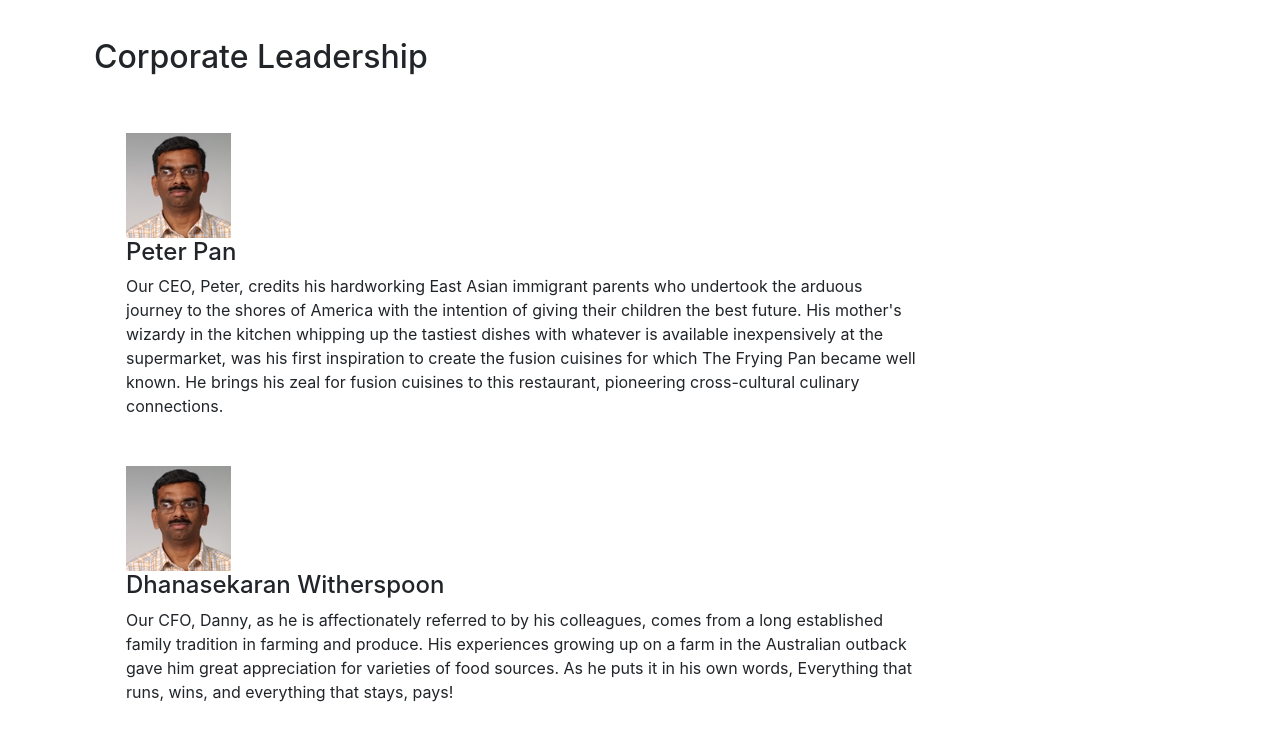
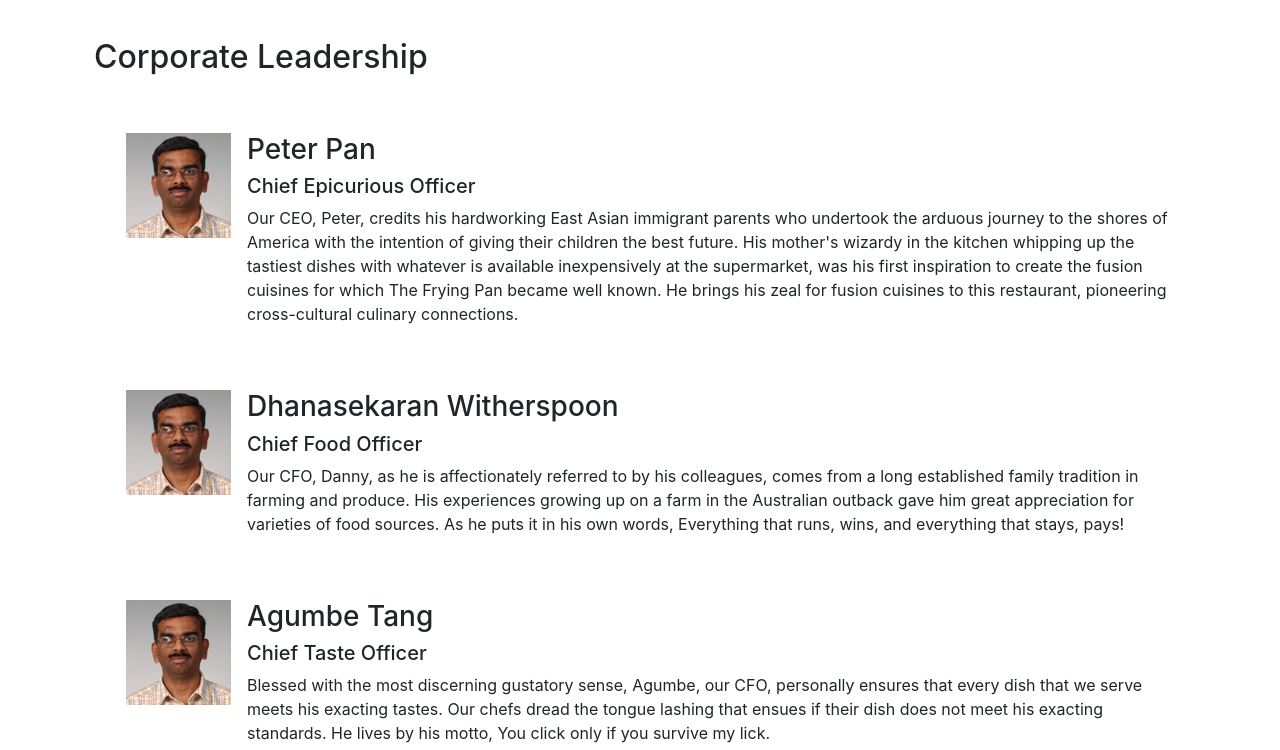
Before and after one commit to thankGodItsWednesday/psychic-invention, a React (Create React App) app: page /aboutus in a window 1280 px wide. Shown: the part 960-1710 px from the top of the page. Built offline with nearby package versions, Linux system fonts and the light colour scheme.

Commit message:
Replaced media components with bootstrap5 classes in AboutComponent.js

```diff
--- a/src/App.css
+++ b/src/App.css
@@ -32,6 +32,6 @@ address{
     background-color: #512DA8;
 }
 
-ul.media-list {
+ul {
     list-style-type: none;
 }
--- a/src/components/AboutComponent.js
+++ b/src/components/AboutComponent.js
@@ -4,7 +4,7 @@ import { Link } from 'react-router-dom';
 
 function RenderLeader({leader}){
 
-        return (
+       /*  return (
             <Media tag="li">
               <Media left middle className='col-3'>
                   <Media object src={leader.image} alt={leader.name} />
@@ -14,6 +14,21 @@ function RenderLeader({leader}){
                 <p>{leader.description}</p>
               </Media>
             </Media>
+        ); */
+        return (
+            <li>
+                <div className="d-flex">
+                    <div className='flex-shrink-0'>
+                        <img src={leader.image} alt={leader.name}></img>
+                    </div>
+                    <div className='flex-grow-1 ms-3'>
+                        <h3>{leader.name}</h3>
+                        <h5>{leader.designation}</h5>
+                        <p>{leader.description}</p>
+                    </div>
+                </div>
+            </li>
+
         );
 
 }
@@ -83,9 +98,9 @@ const About = (props) => {
                     <h2>Corporate Leadership</h2>
                 </div>
                 <div className="col-12">
-                    <Media list>
+                    <ul>
                         {leaders}
-                    </Media>
+                    </ul>
                 </div>
             </div>
         </div>
```
